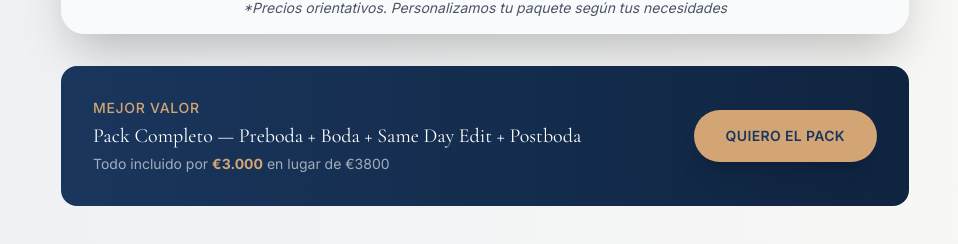
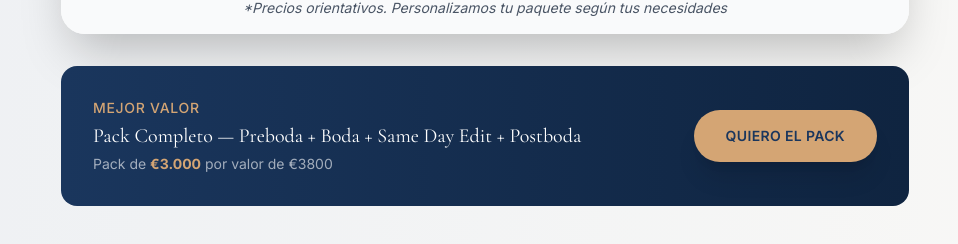
Before and after one commit to jmonzonc/fran-molina-bodas, a Next.js app: page / in a window 1280 px wide. Shown: the part 5145-5389 px from the top of the page, without its empty margins (155-1113 px from the left). Built offline with nearby package versions, Linux system fonts and the light colour scheme; no server answers.

Commit message:
Update pricing-section.tsx

```diff
--- a/components/pricing-section.tsx
+++ b/components/pricing-section.tsx
@@ -185,11 +185,11 @@ export function PricingSection() {
               Pack Completo — Preboda + Boda + Same Day Edit + Postboda
             </p>
             <p className="text-white/60 text-sm mt-1">
-              Todo incluido por{" "}
+              Pack de{" "}
               <span className="text-accent font-bold">
                 {PACK_COMPLETO.price}
               </span>{" "}
-              en lugar de €{PACK_COMPLETO.individualTotal.toLocaleString("es-ES")}
+              por valor de €{PACK_COMPLETO.individualTotal.toLocaleString("es-ES")}
             </p>
           </div>
           <a
```
